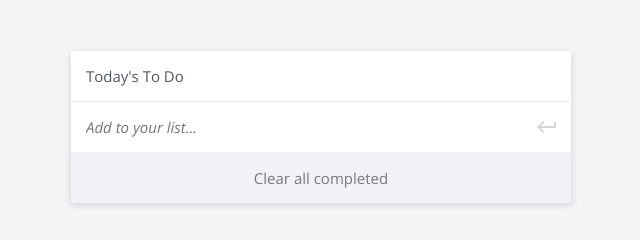
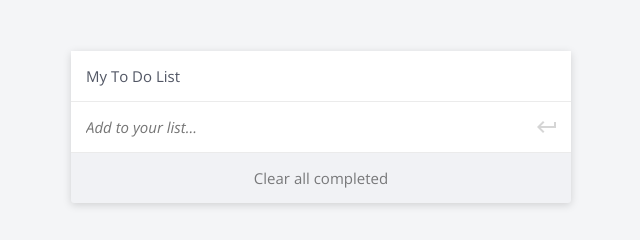
Before and after one commit to Munsa1/to-do-code-review, a website built with webpack: page src/index.html in a window 1280 px wide. Shown: the part 239-479 px from the top of the page, 319-959 px from the left. Built offline with nearby package versions, Linux system fonts and the light colour scheme.

Commit message:
to do list project

```diff
--- a/src/index.html
+++ b/src/index.html
@@ -19,7 +19,7 @@
     <main>
       <section class="container">
         <header class="list-header">
-          <h1 class="list-title color-gray">Today's To Do</h1>
+          <h1 class="list-title color-gray">My To Do List</h1>
         </header>
         <form id="add-todo" class="input-form">
           <input placeholder="Add to your list..." class="add-todo-input"/>
```
Also changed, not shown: 1 other file.
